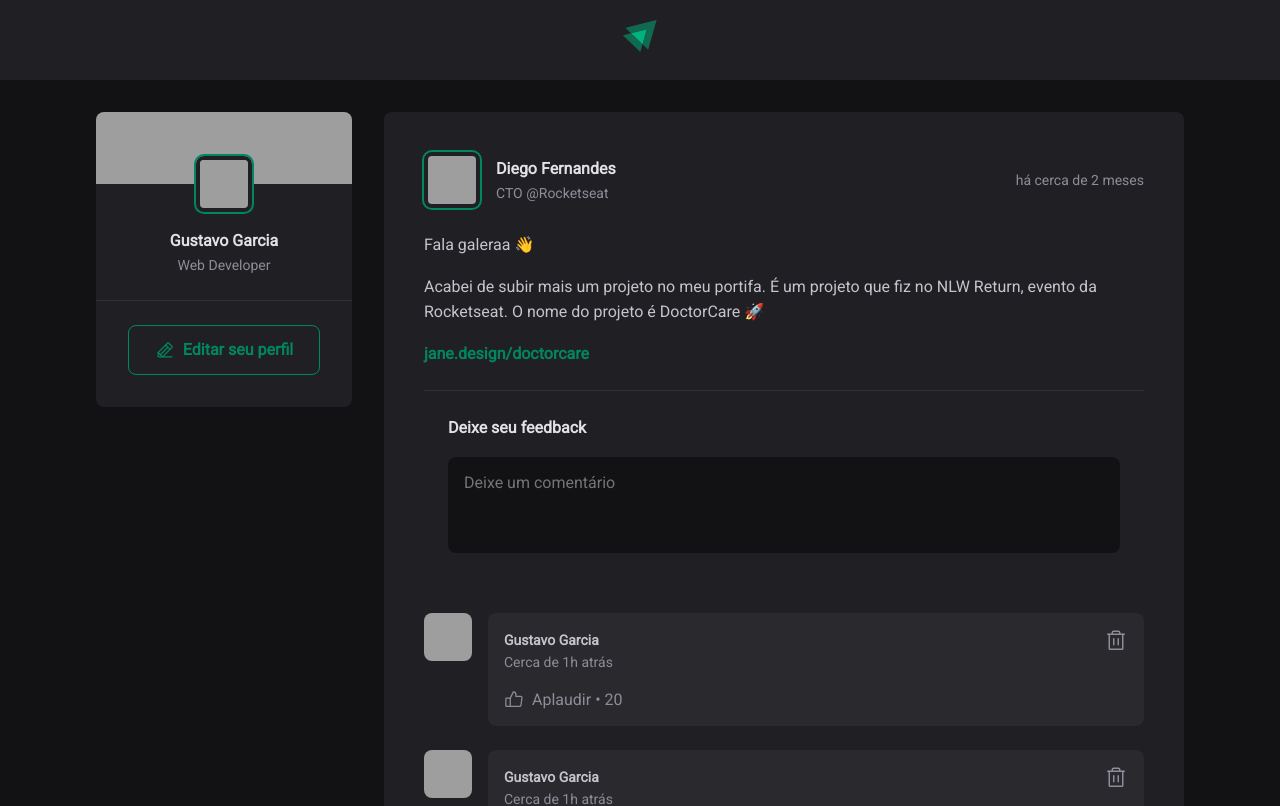
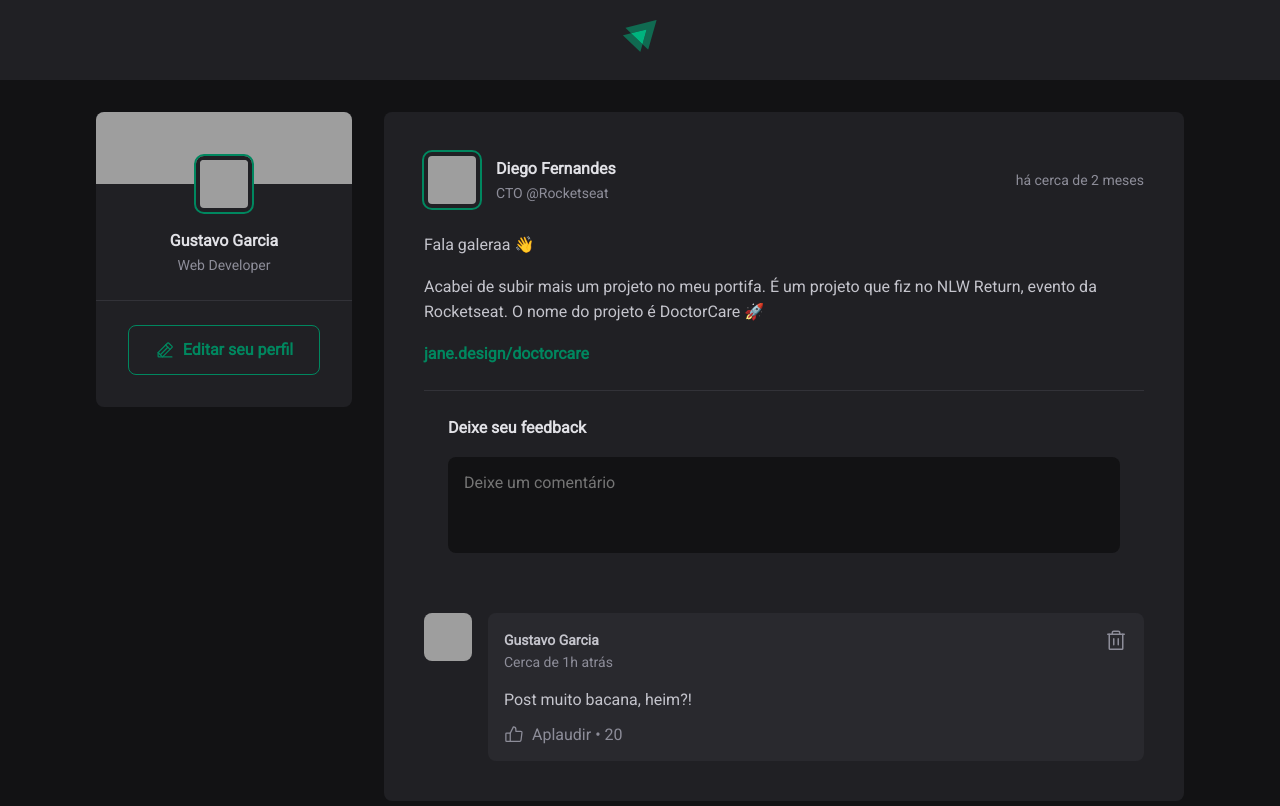
Before and after one commit to GustavoGarcia1/ignite-feed, a React (Vite) app: page / in a window 1280 px wide. Shown: the top 806 px of the page. Built offline with nearby package versions, Linux system fonts and the light colour scheme; grey boxes are pictures that could not be loaded.

Commit message:
Feat: Adicionando estado ao componente Post.

```diff
--- a/src/components/Post.jsx
+++ b/src/components/Post.jsx
@@ -1,5 +1,6 @@
 import { format, formatDistanceToNow } from 'date-fns';
 import ptBR from 'date-fns/locale/pt-BR'
+import { useState } from 'react';
 
 import { Avatar } from './Avatar';
 import { Comment } from './Comment';
@@ -7,6 +8,12 @@
 import styles from './Post.module.css';
 
 export function Post({ author, publishedAt, content }) {
+  const [comments, setComments] = useState([
+    'Post muito bacana, heim?!'
+  ]);
+
+  const [newCommentText, setNewCommentText] = useState('');
+
   const publishedDateFormatted = format(publishedAt, "d 'de' LLLL 'às' HH:mm'h'", {
     locale: ptBR,
   })
@@ -15,6 +22,17 @@
     locale: ptBR,
     addSuffix: true
   });
+
+  function handleCriateNewComment() {
+    event.preventDefault()
+
+    setComments([...comments, newCommentText]);
+    setNewCommentText('');
+  }
+
+  function handleNewCommentChange() {
+    setNewCommentText(event.target.value);
+  }
 
   return (
     <article className={styles.post}>
@@ -43,11 +61,14 @@
         })}
       </div>
 
-      <form className={styles.commentForm}>
+      <form onSubmit={handleCriateNewComment} className={styles.commentForm}>
         <strong>Deixe seu feedback</strong>
 
         <textarea
+          name='comment'
           placeholder='Deixe um comentário'
+          value={newCommentText}
+          onChange={handleNewCommentChange}
         />
 
         <footer>
@@ -56,9 +77,13 @@
       </form>
 
       <div className={styles.commentList}>
-        <Comment />
-        <Comment />
-        <Comment />
+        {comments.map(comment => {
+          return (
+            <Comment
+              content={comment}
+            />
+          )
+        })}
       </div>
     </article>
   )
```
